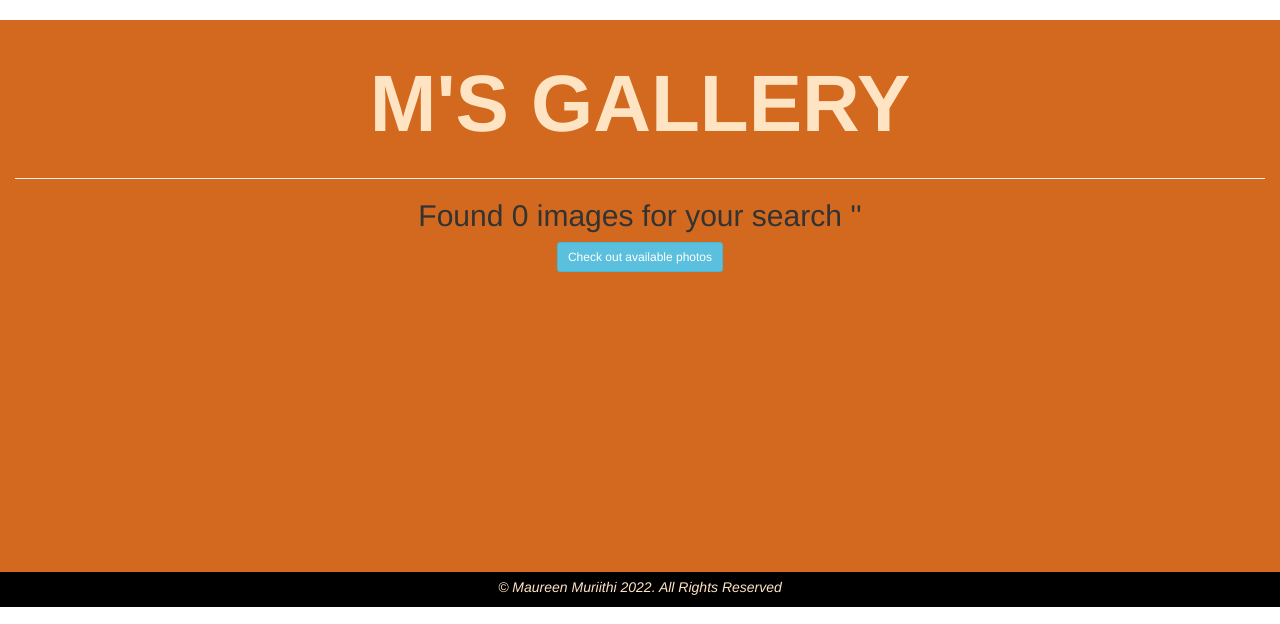
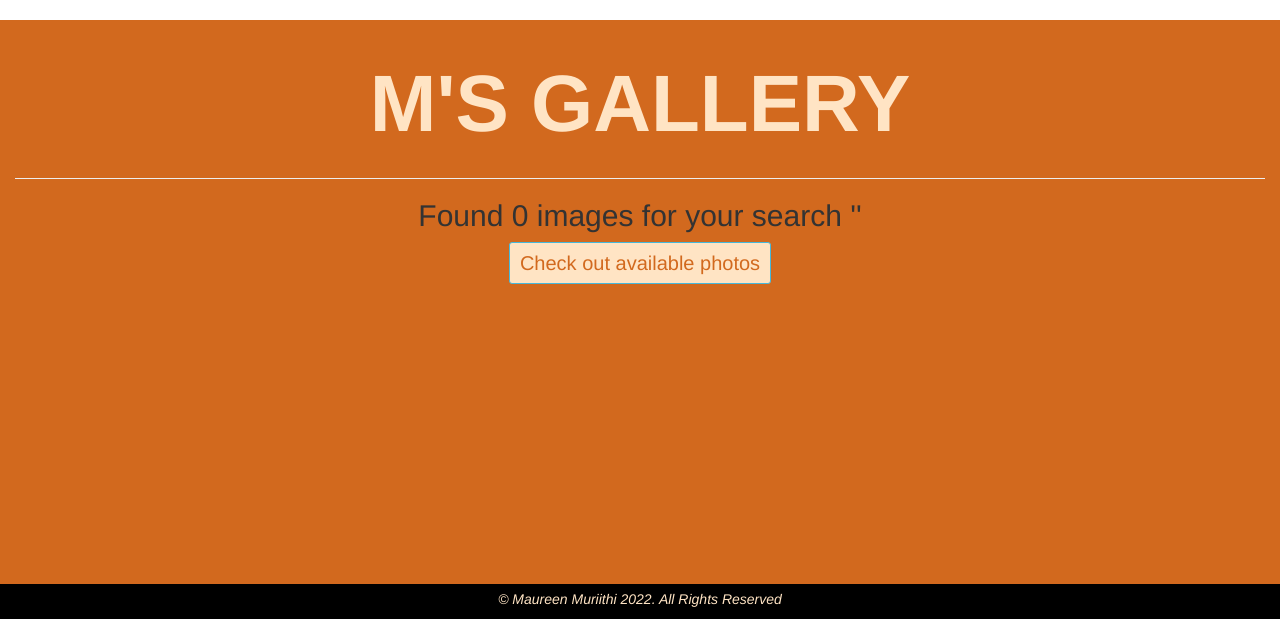
Before and after one commit to maureen-muriithi/M-s-Photohub, a Django app: template photos/templates/search.html in a window 1280 px wide. Shown: the part 62-686 px from the top of the page. Run offline with Django 3.2, Linux system fonts and the light colour scheme; the template is opened without the code that fills it, so the values that code supplies are empty; some libraries are stand-ins or nearby versions.

Commit message:
Add alternative option for a wrong or non-existent search

```diff
--- a/photos/templates/location.html
+++ b/photos/templates/location.html
@@ -18,7 +18,7 @@
     <h2 class="text-center"> Found 0 images for your search '{{message}}'</h2>
 
     <a class="d-block mx-auto" href="/images">
-        <button class="btn btn-sm btn-info d-block mx-auto">Check out available photos</button>
+        <button class="btn btn-sm btn-info d-block mx-auto" style="background-color: bisque; color:chocolate; font-size:20px">Check out available photos</button>
     </a>
     {% endif %}
 
--- a/photos/templates/search.html
+++ b/photos/templates/search.html
@@ -18,7 +18,7 @@
     <h2 class="text-center"> Found 0 images for your search '{{message}}'</h2>
 
     <a class="d-block mx-auto" href="/images">
-        <button class="btn btn-sm btn-info d-block mx-auto">Check out available photos</button>
+        <button class="btn btn-sm btn-info d-block mx-auto" style="background-color: bisque; color:chocolate; font-size:20px">Check out available photos</button>
     </a>
     {% endif %}
 
```
